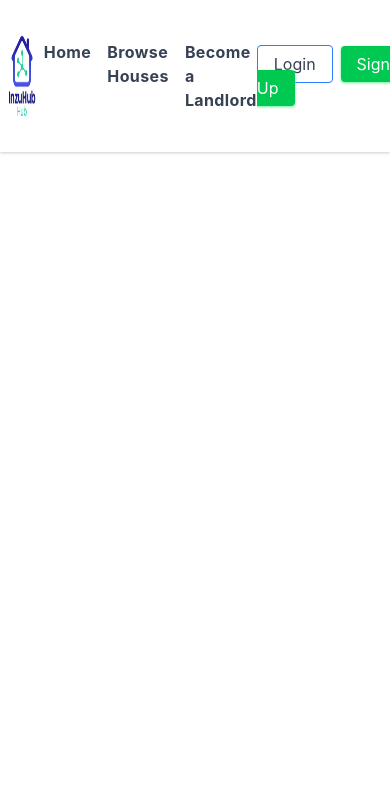
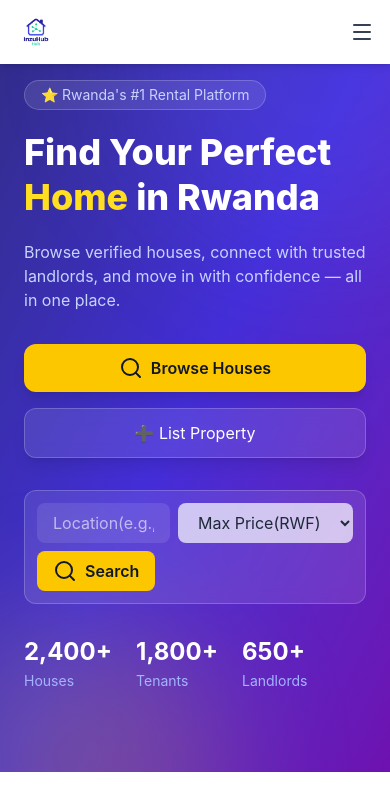
Before and after one commit to TonyKamanzi/inzuHub, a React (Vite) app in the folder frontend/: page / in a window 390 px wide. Shown: the top 810 px of the page. Built offline with nearby package versions, Linux system fonts and the light colour scheme.

Commit message:
feat: enhance landing page with new Hero component and responsive Navbar, add icons package

```diff
--- a/frontend/package.json
+++ b/frontend/package.json
@@ -12,6 +12,9 @@
   "dependencies": {
     "@tailwindcss/vite": "^4.2.2",
     "axios": "^1.14.0",
+    "icons": "^1.0.0",
+    "lucide": "^1.7.0",
+    "lucide-react": "^1.7.0",
     "react": "^19.2.4",
     "react-dom": "^19.2.4",
     "react-icons": "^5.6.0",
--- /dev/null
+++ b/frontend/src/components/landing/Hero.jsx
@@ -0,0 +1,99 @@
+import { Verified, Search } from "lucide-react";
+export default function Hero() {
+  return (
+    <section class="relative overflow-hidden bg-linear-to-br from-indigo-900 via-indigo-700 to-purple-800 px-6 py-20">
+      <div class="absolute top-0 right-0 w-96 h-96 bg-indigo-500/20 rounded-full blur-3xl -translate-y-32 translate-x-32"></div>
+      <div class="absolute bottom-0 left-0 w-72 h-72 bg-yellow-400/20 rounded-full blur-3xl translate-y-32 -translate-x-16"></div>
+
+      <div class="relative max-w-7xl mx-auto grid md:grid-cols-2 gap-12 items-center">
+        <div>
+          <div class="inline-flex items-center gap-2 bg-white/10 border border-white/20 text-indigo-200 px-4 py-1 rounded-full text-sm mb-5 backdrop-blur">
+            ⭐ Rwanda's #1 Rental Platform
+          </div>
+
+          <h1 class="text-4xl md:text-5xl font-extrabold text-white leading-tight mb-5">
+            Find Your Perfect <span class="text-yellow-300">Home</span> in
+            Rwanda
+          </h1>
+
+          <p class="text-indigo-200 mb-8 max-w-md">
+            Browse verified houses, connect with trusted landlords, and move in
+            with confidence — all in one place.
+          </p>
+
+          <div class="flex flex-wrap gap-4 mb-8">
+            <a
+              href="#"
+              class="bg-yellow-400 hover:bg-yellow-500 text-gray-900 px-6 py-3 rounded-xl font-semibold shadow-lg flex items-center gap-2 w-full md:w-auto justify-center"
+            >
+              <Search /> Browse Houses
+            </a>
+
+            <a
+              href="#"
+              class="bg-white/10 border border-white/20 text-white px-6 py-3 rounded-xl backdrop-blur hover:bg-white/20 w-full md:w-auto flex items-center gap-2 justify-center shadow-lg "
+            >
+              ➕ List Property
+            </a>
+          </div>
+
+          <div class="bg-white/10 border border-white/20 backdrop-blur rounded-xl p-3 flex flex-wrap gap-2">
+            <input
+              type="text"
+              placeholder="Location(e.g., Kigali, Butare, Rubavu)"
+              class="flex-1 min-w-30 px-4 py-2 rounded-lg bg-white/10 text-white placeholder:text-white/60 outline-none"
+            />
+
+            <select class="px-4 py-2 rounded-lg  bg-white/70 backdrop:blur-md  text-gray-800">
+              <option value="">Max Price(RWF)</option>
+              <option value="">150,000 RWF</option>
+              <option value="">200,000 RWF</option>
+              <option value="">250,000 RWF</option>
+              <option value="">300,000 RWF</option>
+              <option value="">350,000 RWF</option>
+              <option value="">400,000 RWF</option>
+              <option value="">450,000 RWF</option>
+              <option value="">500,000 RWF</option>
+              <option value="">Above</option>
+            </select>
+
+            <button class="bg-yellow-400 hover:bg-yellow-500 px-4 py-2 rounded-lg font-semibold flex items-center gap-2 text-gray-900 cursor-pointer">
+              <Search /> Search
+            </button>
+          </div>
+
+          <div class="flex gap-6 mt-8 text-white">
+            <div>
+              <p class="text-2xl font-bold">2,400+</p>
+              <span class="text-indigo-300 text-sm">Houses</span>
+            </div>
+            <div>
+              <p class="text-2xl font-bold">1,800+</p>
+              <span class="text-indigo-300 text-sm">Tenants</span>
+            </div>
+            <div>
+              <p class="text-2xl font-bold">650+</p>
+              <span class="text-indigo-300 text-sm">Landlords</span>
+            </div>
+          </div>
+        </div>
+
+        <div class="relative hidden md:flex justify-center">
+          <div class=" rounded-2xl shadow-2xl p-5 animate-[float_4s_ease-in-out_infinite]">
+            <img src="/logo.png" class="rounded-xl w-full max-w-sm" />
+          </div>
+
+          <div class="absolute top-0 right-0 bg-white px-4 py-2 rounded-xl shadow-lg text-sm flex items-center gap-2 animate-[float_3s_ease-in-out_infinite]">
+            <span class="w-2 h-2 bg-green-500 rounded-full animate-pulse"></span>
+            24 New Listings
+          </div>
+
+          <div class="absolute bottom-0 left-0 bg-white px-4 py-2 rounded-xl shadow-lg text-sm animate-[float_5s_ease-in-out_infinite] flex items-center gap-2">
+            <Verified class="w-4 h-4 text-green-500" />
+            Verified Properties
+          </div>
+        </div>
+      </div>
+    </section>
+  );
+}
--- a/frontend/src/components/shared/Navbar.jsx
+++ b/frontend/src/components/shared/Navbar.jsx
@@ -1,43 +1,93 @@
 import { Link } from "react-router-dom";
+import { useState } from "react";
+import { Menu } from "lucide-react";
 
 export default function Navbar() {
+  const [isOpen, setIsOpen] = useState(false);
+
   return (
-    <div className="bg-white  shadow shadow-gray-300 border-b-stone-200 py-4">
-      <div className="flex items-center justify-between max-w-7xl mx-auto">
-        <Link to="/">
-          <img src="/logo.png" alt="inzuHub Logo" className="h-30 w-30" />
+    <header className="bg-white shadow-md fixed w-full z-10">
+      <div className="max-w-7xl mx-auto px-4">
+        <nav className="flex items-center justify-between py-3">
+          {/* Logo */}
+          <Link to="/" className="flex items-center">
+            <img src="/logo.png" alt="inzuHub Logo" className="h-10 w-auto" />
           </Link>
-        <div>
-          <ul className="flex space-x-4">
-            <Link to="/" className="text-gray-700 hover:text-blue-500 font-bold tracking-wide">
+
+          {/* Desktop Menu */}
+          <ul className="hidden md:flex items-center space-x-6 font-semibold">
+            <li>
+              <Link to="/" className="hover:text-blue-500 text-gray-700 font-light">
                 Home
               </Link>
-            <Link to={"/houses"} className="text-gray-700 hover:text-blue-500 font-bold tracking-wide">
+            </li>
+            <li>
+              <Link to="/houses" className="hover:text-blue-500 text-gray-700 font-light">
                 Browse Houses
               </Link>
-            <Link
-              to={"/become-a-landlord"}
-              className="text-gray-700 hover:text-blue-500 font-bold tracking-wide"
-            >
+            </li>
+            <li>
+              <Link to="/become-a-landlord" className="hover:text-blue-500 text-gray-700 font-light">
                 Become a Landlord
               </Link>
+            </li>
           </ul>
-        </div>
-        <div>
+
+          {/* Desktop Buttons */}
+          <div className="hidden md:flex items-center space-x-3">
             <Link
               to="/login"
-            className="text-gray-700 border border-blue-500 hover:bg-blue-500 hover:text-white  px-4 py-2 rounded"
+              className="text-blue-700 border border-blue-500 px-4 py-2 rounded hover:bg-blue-500 hover:text-white"
             >
               Login
             </Link>
             <Link
               to="/signup"
-            className="bg-green-500 text-white px-4 py-2 rounded ml-2 hover:bg-green-600 shadow shadow-green-300"
+              className="bg-green-500 text-white px-4 py-2 rounded hover:bg-green-600"
+            >
+              Sign Up
+            </Link>
+          </div>
+
+          {/* Mobile Menu Button */}
+          <button
+            className="md:hidden text-gray-700"
+            onClick={() => setIsOpen(!isOpen)}
+          >
+            {isOpen ? "✕" : <Menu />}
+          </button>
+        </nav>
+
+        {/* Mobile Menu */}
+        {isOpen && (
+          <div className="md:hidden bg-white border-t border-stone-300 mt-2 py-4 space-y-4">
+            <Link to="/" className="block px-4 font-sans text-gray-800">
+              Home
+            </Link>
+            <Link to="/houses" className="block px-4 font-sans text-gray-800">
+              Browse Houses
+            </Link>
+            <Link to="/become-a-landlord" className="block px-4 font-sans text-gray-800">
+              Become a Landlord
+            </Link>
+
+            <div className="px-4 pt-2 space-y-2">
+              <Link
+                to="/login"
+                className="block border border-blue-500 text-blue-700 px-4 py-2 rounded text-center"
+              >
+                Login
+              </Link>
+              <Link
+                to="/signup"
+                className="block bg-green-500 text-white px-4 py-2 rounded text-center"
               >
                 Sign Up
               </Link>
             </div>
           </div>
+        )}
       </div>
+    </header>
   );
 }
--- a/frontend/src/pages/public/Landing.jsx
+++ b/frontend/src/pages/public/Landing.jsx
@@ -1,10 +1,12 @@
 import React from "react";
 import Navbar from "../../components/shared/Navbar";
+import Hero from "../../components/landing/Hero";
 
 export default function Landing() {
   return (
-    <div>
+    <>
       <Navbar />
-    </div>
+      <Hero/>
+    </>
   );
 }
```
Also changed, not shown: 2 other files (tests, documents, lock files or other folders). Lines whose indentation alone changed are shown as unchanged.
